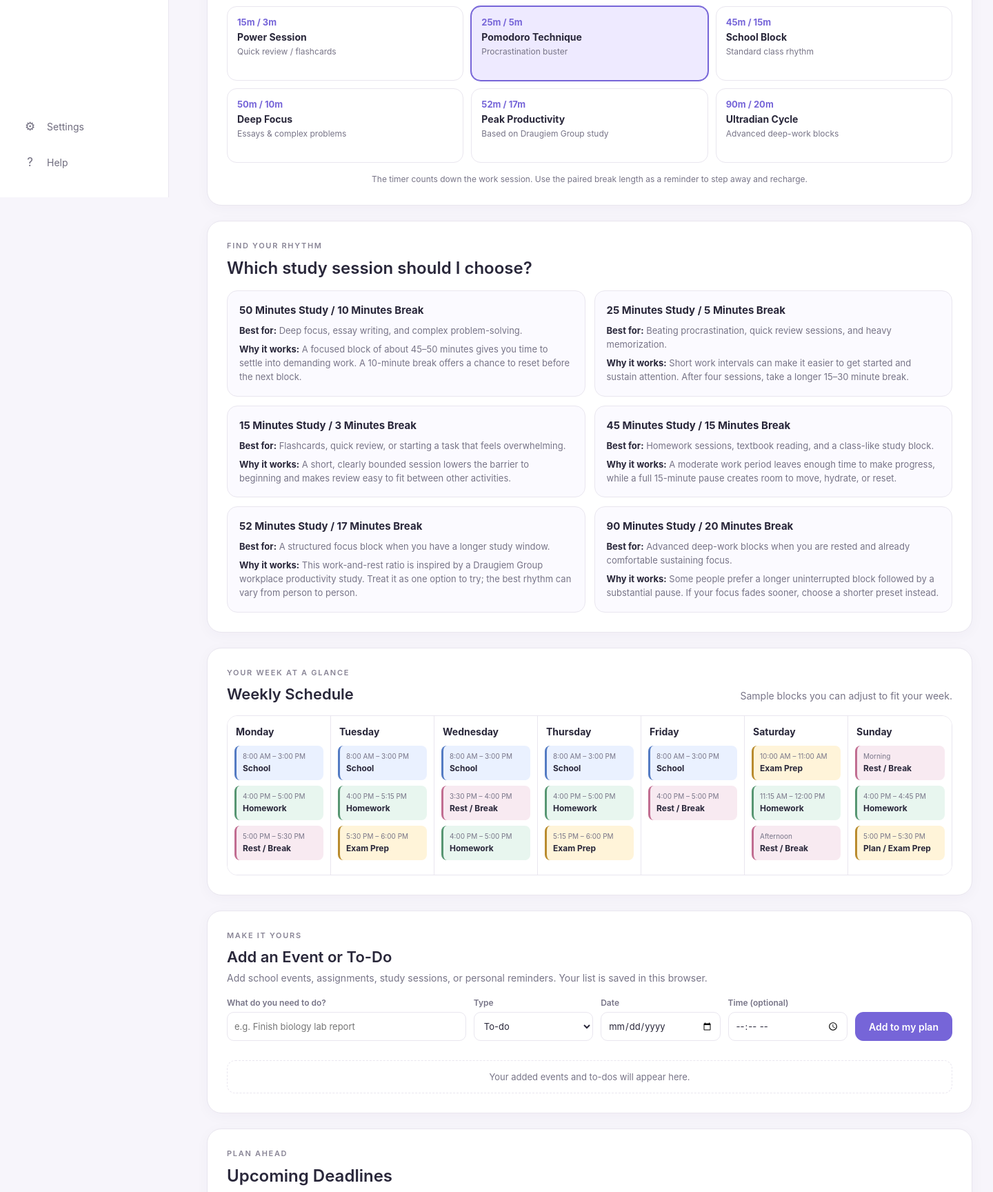
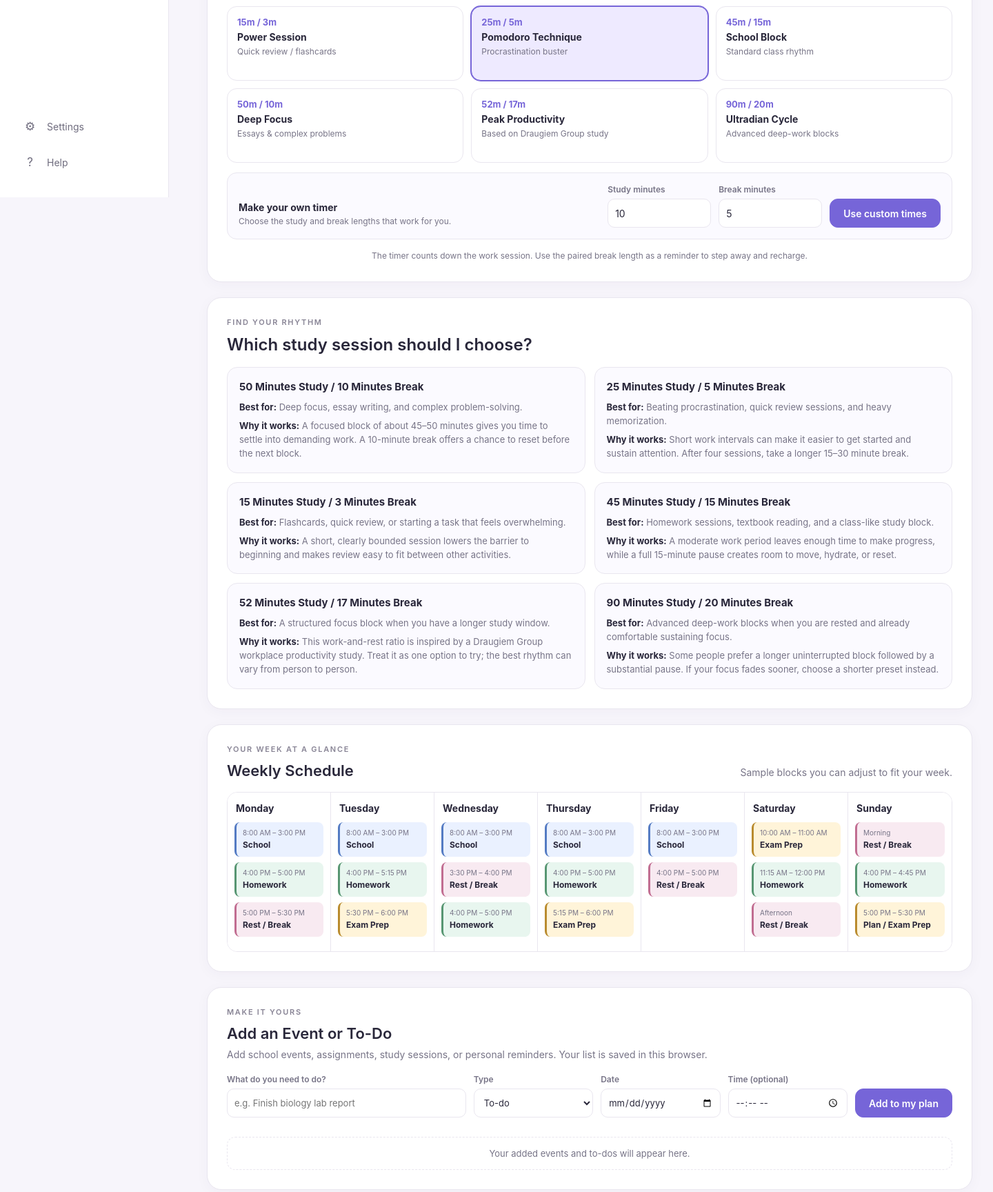
Before and after one commit to rahejaarya/Complete-Study-Tool, a Flask app: page /time-management in a window 1440 px wide. Shown: the part 514-2242 px from the top of the page at 69% size. Run offline with Flask 3, Linux system fonts and the light colour scheme.

Commit message:
added custom timer

```diff
--- a/static/style.css
+++ b/static/style.css
@@ -1124,6 +1124,65 @@ body {
     font-weight: 700;
 }
 
+.custom-preset-form {
+    margin-top: 14px;
+    padding: 16px;
+    display: grid;
+    grid-template-columns: minmax(200px, 1fr) minmax(105px, 150px) minmax(105px, 150px) auto;
+    align-items: end;
+    gap: 11px;
+    border: 1px solid var(--border);
+    border-radius: 14px;
+    background: #fbfaff;
+    text-align: left;
+}
+
+.custom-preset-form.is-active {
+    border-color: var(--purple);
+    background: var(--purple-light);
+    box-shadow: 0 0 0 1px var(--purple);
+}
+
+.custom-preset-copy h3 {
+    font-size: 14px;
+}
+
+.custom-preset-copy p {
+    margin-top: 4px;
+    color: var(--muted);
+    font-size: 12px;
+    line-height: 1.4;
+}
+
+.custom-preset-form label {
+    display: flex;
+    flex-direction: column;
+    gap: 6px;
+}
+
+.custom-preset-form label span {
+    color: var(--muted);
+    font-size: 12px;
+    font-weight: 600;
+}
+
+.custom-preset-form input {
+    width: 100%;
+    min-height: 42px;
+    padding: 9px 10px;
+    border: 1px solid var(--border);
+    border-radius: 10px;
+    background: var(--white);
+    color: var(--text);
+    font: inherit;
+    font-size: 14px;
+}
+
+.custom-preset-form input:focus {
+    border-color: var(--purple);
+    outline: 2px solid var(--purple-light);
+}
+
 .timer-note {
     margin-top: 15px;
     font-size: 12px;
@@ -1426,6 +1485,15 @@ body {
     .planner-submit {
         grid-column: 1 / -1;
     }
+
+    .custom-preset-form {
+        grid-template-columns: repeat(2, minmax(0, 1fr));
+    }
+
+    .custom-preset-copy,
+    .custom-preset-form > button {
+        grid-column: 1 / -1;
+    }
 }
 
 @media (max-width: 700px) {
@@ -1447,6 +1515,15 @@ body {
         min-height: 88px;
     }
 
+    .custom-preset-form {
+        grid-template-columns: 1fr;
+    }
+
+    .custom-preset-copy,
+    .custom-preset-form > button {
+        grid-column: auto;
+    }
+
     .schedule-section-header {
         align-items: flex-start;
         flex-direction: column;
--- a/templates/time_management.html
+++ b/templates/time_management.html
@@ -117,6 +117,21 @@
                             <span>Advanced deep-work blocks</span>
                         </button>
                     </div>
+                    <form id="custom-preset-form" class="custom-preset-form">
+                        <div class="custom-preset-copy">
+                            <h3>Make your own timer</h3>
+                            <p>Choose the study and break lengths that work for you.</p>
+                        </div>
+                        <label>
+                            <span>Study minutes</span>
+                            <input id="custom-work-minutes" name="workMinutes" type="number" min="1" max="180" step="1" value="10" required>
+                        </label>
+                        <label>
+                            <span>Break minutes</span>
+                            <input id="custom-break-minutes" name="breakMinutes" type="number" min="1" max="60" step="1" value="5" required>
+                        </label>
+                        <button class="timer-button timer-button-primary" type="submit">Use custom times</button>
+                    </form>
                     <p class="timer-note">The timer counts down the work session. Use the paired break length as a reminder to step away and recharge.</p>
                 </section>
 
@@ -300,6 +315,9 @@
             const pauseButton = document.getElementById("timer-pause");
             const resetButton = document.getElementById("timer-reset");
             const presetButtons = Array.from(document.querySelectorAll(".preset-button"));
+            const customPresetForm = document.getElementById("custom-preset-form");
+            const customWorkInput = document.getElementById("custom-work-minutes");
+            const customBreakInput = document.getElementById("custom-break-minutes");
             const plannerForm = document.getElementById("planner-form");
             const plannerTitle = document.getElementById("planner-title");
             const plannerType = document.getElementById("planner-type");
@@ -371,6 +389,7 @@
                         preset.classList.remove("is-active");
                         preset.setAttribute("aria-pressed", "false");
                     });
+                    customPresetForm.classList.remove("is-active");
                     button.classList.add("is-active");
                     button.setAttribute("aria-pressed", "true");
                     selectedPreset = {
@@ -381,6 +400,27 @@
                     timerLabel.textContent = `${selectedPreset.name} · Work session (${selectedPreset.work} min work / ${selectedPreset.rest} min break)`;
                     resetTimer();
                 });
+            });
+
+            customPresetForm.addEventListener("submit", (submitEvent) => {
+                submitEvent.preventDefault();
+                if (!customPresetForm.reportValidity()) {
+                    return;
+                }
+
+                presetButtons.forEach((preset) => {
+                    preset.classList.remove("is-active");
+                    preset.setAttribute("aria-pressed", "false");
+                });
+                customPresetForm.classList.add("is-active");
+                selectedPreset = {
+                    work: Number(customWorkInput.value),
+                    rest: Number(customBreakInput.value),
+                    name: "Custom Session"
+                };
+                timerLabel.textContent = `Custom Session · Work session (${selectedPreset.work} min work / ${selectedPreset.rest} min break)`;
+                resetTimer();
+                timerStatus.textContent = "Custom study and break times applied.";
             });
 
             startButton.addEventListener("click", startTimer);
```
